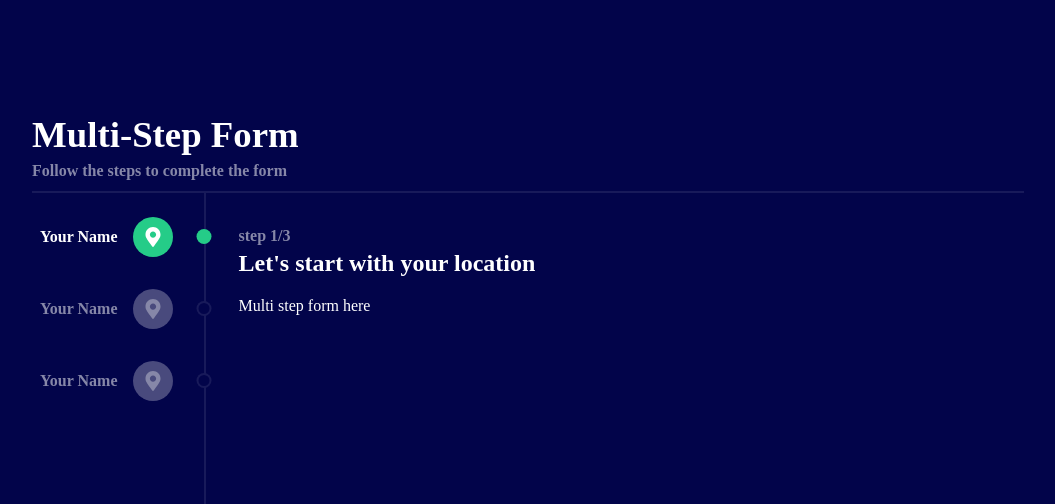
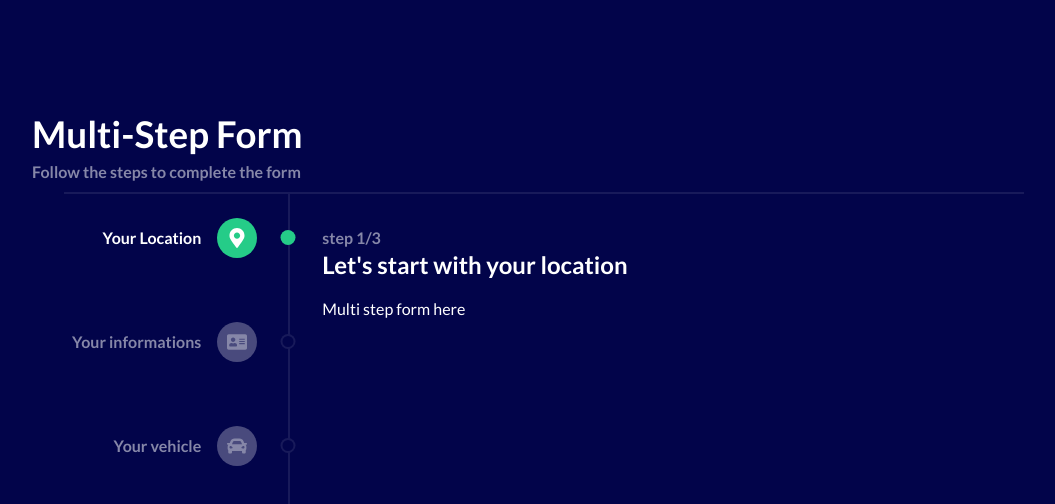
Before and after one commit to yakhousam/multistep-form-validation, a React (Create React App) app: page / in a window 1280 px wide. Shown: the top 504 px of the page, without its empty margins (112-1167 px from the left). Built offline with nearby package versions, Linux system fonts and the light colour scheme.

Commit message:
added styling and font

```diff
--- a/public/index.html
+++ b/public/index.html
@@ -24,6 +24,12 @@
       work correctly both with client-side routing and a non-root public URL.
       Learn how to configure a non-root public URL by running `npm run build`.
     -->
+    <link rel="preconnect" href="https://fonts.googleapis.com" />
+    <link rel="preconnect" href="https://fonts.gstatic.com" crossorigin />
+    <link
+      href="https://fonts.googleapis.com/css2?family=Lato:wght@300;400;700&display=swap"
+      rel="stylesheet"
+    />
     <title>React App</title>
   </head>
   <body>
--- a/src/components/Stepper/Step.jsx
+++ b/src/components/Stepper/Step.jsx
@@ -1,13 +1,12 @@
-import { FaMapMarkerAlt } from "react-icons/fa";
 import styles from "./Step.module.css";
-export function Step({ active }) {
+export function Step({ active, title, icon }) {
   return (
     <div className={styles.container}>
       <div className={`${styles.title} ${active ? styles.active : ""}`}>
-        Your Name
+        {title}
       </div>
       <div className={`${styles.icon} ${active ? styles.active : ""}`}>
-        <FaMapMarkerAlt size={20} />
+        {icon}
       </div>
       <div className={`${styles.dot} ${active ? styles.active : ""}`}></div>
     </div>
--- a/src/components/Stepper/Step.module.css
+++ b/src/components/Stepper/Step.module.css
@@ -1,11 +1,12 @@
 .container {
   display: flex;
   align-items: center;
-  margin-bottom: 2rem;
+  margin-bottom: 4rem;
 }
 .title {
   font-weight: bold;
   color: var(--text-color-secondary);
+  margin-left: auto;
 }
 .title.active {
   color: var(--text-color-primary);
@@ -20,6 +21,7 @@
   justify-content: center;
   align-items: center;
   margin: 0 1rem;
+  font-size: 20px;
 }
 .dot {
   height: 15px;
@@ -28,7 +30,6 @@
   border-radius: 50%;
   transform: translateX(50%);
   background-color: var(--background-color);
-  margin-left: auto;
 }
 
 .icon.active {
--- a/src/components/Stepper/Stepper.jsx
+++ b/src/components/Stepper/Stepper.jsx
@@ -1,12 +1,20 @@
 import { Step } from "./Step";
 import styles from "./Stepper.module.css";
+
+import { FaMapMarkerAlt, FaAddressCard, FaCar } from "react-icons/fa";
+
+const steps = [
+  { id: 1, title: "Your Location", icon: <FaMapMarkerAlt />, active: true },
+  { id: 2, title: "Your informations", icon: <FaAddressCard /> },
+  { id: 3, title: "Your vehicle", icon: <FaCar /> },
+];
 
 export function Stepper() {
   return (
     <div className={styles.container}>
-      <Step active />
-      <Step />
-      <Step />
+      {steps.map(({ id, ...step }) => (
+        <Step key={id} {...step} />
+      ))}
     </div>
   );
 }
--- a/src/components/View.module.css
+++ b/src/components/View.module.css
@@ -8,6 +8,7 @@
   height: 80vh;
   min-height: fit-content;
   width: 80%;
+  max-width: 1200px;
   padding: 1rem;
   display: flex;
   flex-direction: column;
@@ -17,4 +18,5 @@
   flex: 1;
   display: flex;
   border-top: solid 2px var(--border);
+  margin-left: 2rem;
 }
--- a/src/index.css
+++ b/src/index.css
@@ -13,6 +13,7 @@ body {
   margin: 0;
   padding: 0;
   background-color: var(--background-color);
+  font-family: "Lato", sans-serif;
 }
 
 * {
```
